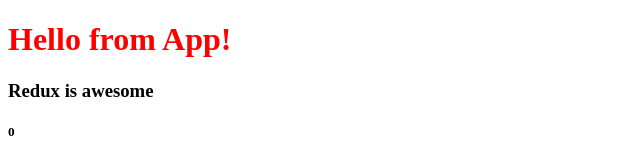
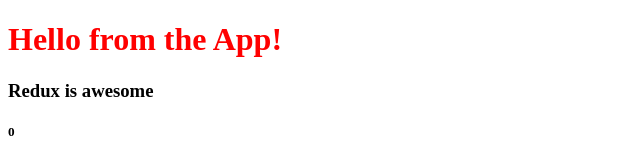
Before and after one commit to UMarkau/simple_webpack4_react_boilerplate, a React app: page / in a window 1280 px wide. Shown: the top 160 px of the page, without its empty margins (0-640 px from the left). Built offline with nearby package versions, Linux system fonts and the light colour scheme.

Commit message:
Turn class based App component into hook.

```diff
--- a/src/App.js
+++ b/src/App.js
@@ -1,18 +1,13 @@
-import React, {Component} from 'react';
+import React, {useState} from 'react';
 import {connect} from 'react-redux';
 import PropTypes from 'prop-types';
 import {getCounter} from './store/reducers';
 import {counterUp, counterDown} from './store/actions';
 import styles from './App.module.scss';
 
-class App extends Component {
-    state = {
-        text: 'Hello from App!'
-    };
+const App = ({counter, counterUp, counterDown}) => {
+    const [text] = useState('Hello from the App!');
 
-    render() {
-        const {text} = this.state;
-        const {counter, counterUp, counterDown} = this.props;
     return (
         <>
             <h1 className={styles.header}>{text}</h1>
@@ -26,8 +21,7 @@
             </div>
         </>
     );
-    }
-}
+};
 
 App.propTypes = {
     counter: PropTypes.number.isRequired,
```
Lines whose indentation alone changed are shown as unchanged.
